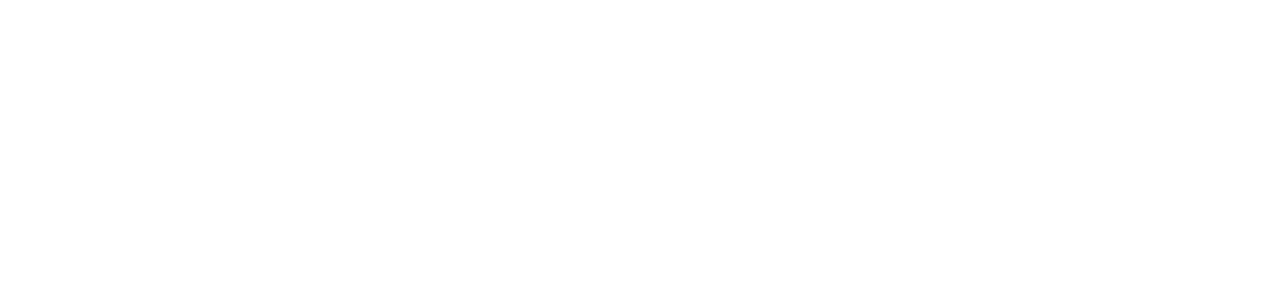
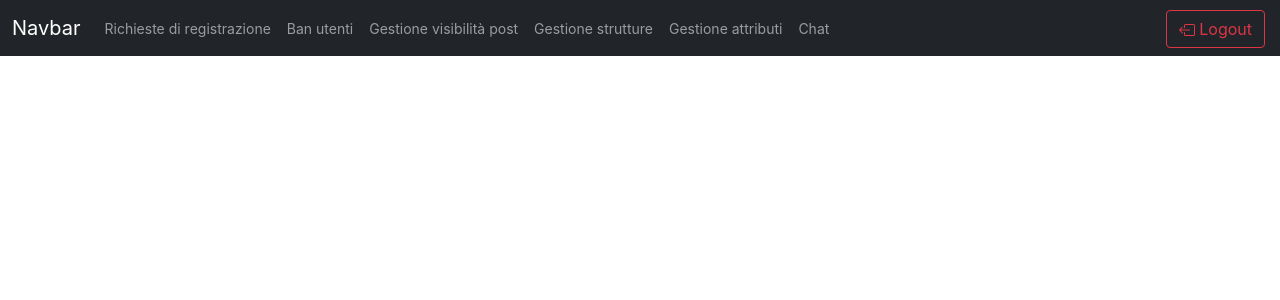
Before and after one commit to simonerusso97/myLinkedinFe, an Angular app: page /registrationRequest in a window 1280 px wide. Before the commit this address led to /. Shown: the top 300 px of the page. Built offline with nearby package versions, Linux system fonts and the light colour scheme.

Commit message:
Login funzionante

```diff
--- a/src/app/app-routing.module.ts
+++ b/src/app/app-routing.module.ts
@@ -1,11 +1,16 @@
 import { NgModule } from '@angular/core';
 import { RouterModule, Routes } from '@angular/router';
 import {LoginComponent} from './components/login/login.component';
+import {RegistrationRequestComponent} from './components/registration-request/registration-request.component';
 
 const routes: Routes = [
   {
     path: 'login',
     component: LoginComponent
+  },
+  {
+    path: 'registrationRequest',
+    component: RegistrationRequestComponent
   },
   {
     path: '',
--- a/src/app/app.module.ts
+++ b/src/app/app.module.ts
@@ -7,13 +7,15 @@ import { LoginComponent } from './components/login/login.component';
 import {RouterModule} from '@angular/router';
 import {FormsModule} from '@angular/forms';
 import {HttpClientModule} from '@angular/common/http';
+import { RegistrationRequestComponent } from './components/registration-request/registration-request.component';
+import { NavbarComponent } from './components/navbar/navbar.component';
 
 @NgModule({
   declarations: [
     AppComponent,
     LoginComponent,
-
-
+    RegistrationRequestComponent,
+    NavbarComponent,
   ],
   imports: [
     BrowserModule,
--- a/src/app/components/login/login.component.ts
+++ b/src/app/components/login/login.component.ts
@@ -32,7 +32,7 @@ export class LoginComponent implements OnInit {
         else {
           sessionStorage.setItem('selected', '0');
           sessionStorage.setItem('admin', JSON.stringify(response));
-          this.routes.navigateByUrl('/login');
+          this.routes.navigateByUrl('/registrationRequest');
         }
       },
       error => {
--- /dev/null
+++ b/src/app/components/navbar/navbar.component.html
@@ -0,0 +1,47 @@
+<nav class="navbar navbar-expand-lg navbar-dark bg-dark">
+  <div class="container-fluid">
+    <a class="navbar-brand" href="#">Navbar</a>
+    <button class="navbar-toggler" type="button" data-bs-toggle="collapse" data-bs-target="#navbarNav" aria-controls="navbarNav" aria-expanded="false" aria-label="Toggle navigation">
+      <span class="navbar-toggler-icon"></span>
+    </button>
+    <div class="collapse navbar-collapse" id="navbarNav">
+      <ul class="navbar-nav me-auto mb-2 mb-lg-0">
+
+        <li class="nav-item">
+          <summary  class="nav-link active fw-bold" (click)="goTo('/admin/registrationRequest')"
+                    [ngClass]="{'active fw-bold': (selected == '0')}">Richieste di registrazione</summary>
+        </li>
+
+        <li  class="nav-item">
+          <summary  class="nav-link" [ngClass]="{'active fw-bold': (selected == '1')}" (click)="goTo('/admin/banUser')">Ban utenti</summary>
+        </li>
+
+        <li class="nav-item">
+          <summary class="nav-link" [ngClass]="{'active fw-bold': (selected == '2')}" (click)="goTo('/admin/managePostVisibility')">Gestione visibilità post</summary>
+        </li>
+
+        <li class="nav-item">
+          <summary class="nav-link" [ngClass]="{'active fw-bold': (selected == '3')}" (click)="goTo('admin/manageStructure')">Gestione strutture</summary>
+        </li>
+
+        <li class="nav-item">
+          <summary class="nav-link" [ngClass]="{'active fw-bold': (selected == '4')}" (click)="goTo('/admin/manageAttribute')"   >Gestione attributi</summary>
+        </li>
+        <li class="nav-item">
+          <summary class="nav-link" [ngClass]="{'active fw-bold': (selected == '5')}" (click)="goTo('/admin/chat')"   >Chat</summary>
+        </li>
+        <li class="nav-item">
+
+          <button type="button" class="btn btn-outline-danger" style="position: absolute; right: 15px;" (click)="logout()">
+            <svg xmlns="http://www.w3.org/2000/svg" width="16" height="16" fill="currentColor" class="bi bi-box-arrow-left" viewBox="0 0 16 16">
+              <path fill-rule="evenodd" d="M6 12.5a.5.5 0 0 0 .5.5h8a.5.5 0 0 0 .5-.5v-9a.5.5 0 0 0-.5-.5h-8a.5.5 0 0 0-.5.5v2a.5.5 0 0 1-1 0v-2A1.5 1.5 0 0 1 6.5 2h8A1.5 1.5 0 0 1 16 3.5v9a1.5 1.5 0 0 1-1.5 1.5h-8A1.5 1.5 0 0 1 5 12.5v-2a.5.5 0 0 1 1 0v2z"></path>
+              <path fill-rule="evenodd" d="M.146 8.354a.5.5 0 0 1 0-.708l3-3a.5.5 0 1 1 .708.708L1.707 7.5H10.5a.5.5 0 0 1 0 1H1.707l2.147 2.146a.5.5 0 0 1-.708.708l-3-3z"></path>
+            </svg>
+            Logout
+          </button>
+
+        </li>
+      </ul>
+    </div>
+  </div>
+</nav>
--- /dev/null
+++ b/src/app/components/navbar/navbar.component.ts
@@ -0,0 +1,30 @@
+import { Component, OnInit } from '@angular/core';
+import {Router} from '@angular/router';
+
+@Component({
+  selector: 'app-navbar',
+  templateUrl: './navbar.component.html',
+  styleUrls: ['./navbar.component.scss']
+})
+export class NavbarComponent implements OnInit {
+
+  constructor(private route: Router) { }
+
+  selected: string | null = '';
+
+  ngOnInit(): void {
+    if (sessionStorage.getItem('selected') != null) {
+      this.selected = sessionStorage.getItem('selected');
+    }
+  }
+
+  goTo(path: string): void {
+    this.route.navigateByUrl(path);
+  }
+
+  logout(): void{
+    sessionStorage.clear();
+    this.route.navigateByUrl('/login');
+  }
+
+}
--- /dev/null
+++ b/src/app/components/registration-request/registration-request.component.html
@@ -0,0 +1 @@
+<app-navbar></app-navbar>
--- /dev/null
+++ b/src/app/components/registration-request/registration-request.component.ts
@@ -0,0 +1,15 @@
+import { Component, OnInit } from '@angular/core';
+
+@Component({
+  selector: 'app-registration-request',
+  templateUrl: './registration-request.component.html',
+  styleUrls: ['./registration-request.component.scss']
+})
+export class RegistrationRequestComponent implements OnInit {
+
+  constructor() { }
+
+  ngOnInit(): void {
+  }
+
+}
--- a/src/app/services/user.service.ts
+++ b/src/app/services/user.service.ts
@@ -17,6 +17,6 @@ export class UserService {
   constructor(private http: HttpClient) { }
 
   login(admin: Admin): Observable<User> {
-    return this.http.post<Admin>('http://localhost:8080/user/login', admin, this.httpOptions);
+    return this.http.get<Admin>('http://localhost:8080/user/login/' + admin.email + '/' + admin.password);
   }
 }
```
Also changed, not shown: src/app/components/navbar/navbar.component.scss (added), src/app/components/registration-request/registration-request.component.scss (added), 2 other files (tests, documents, lock files or other folders).
